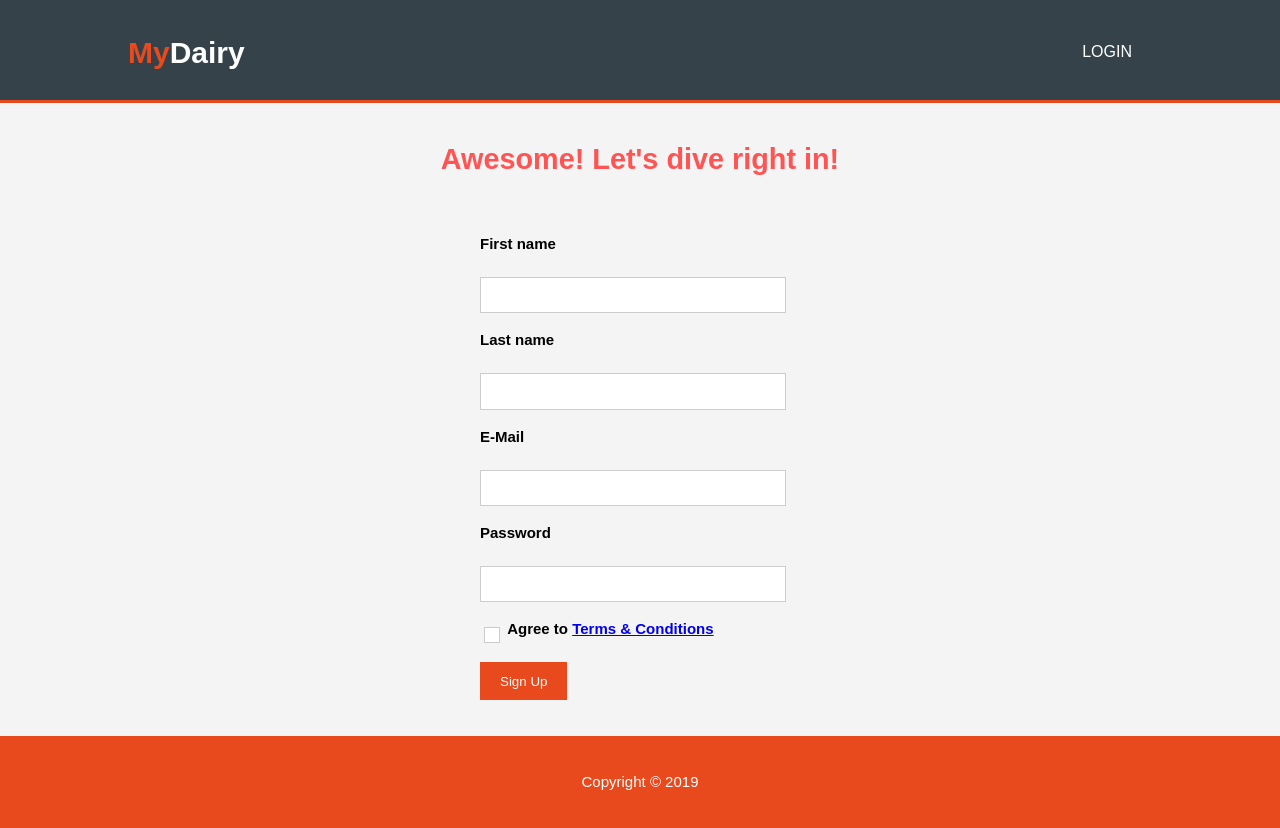
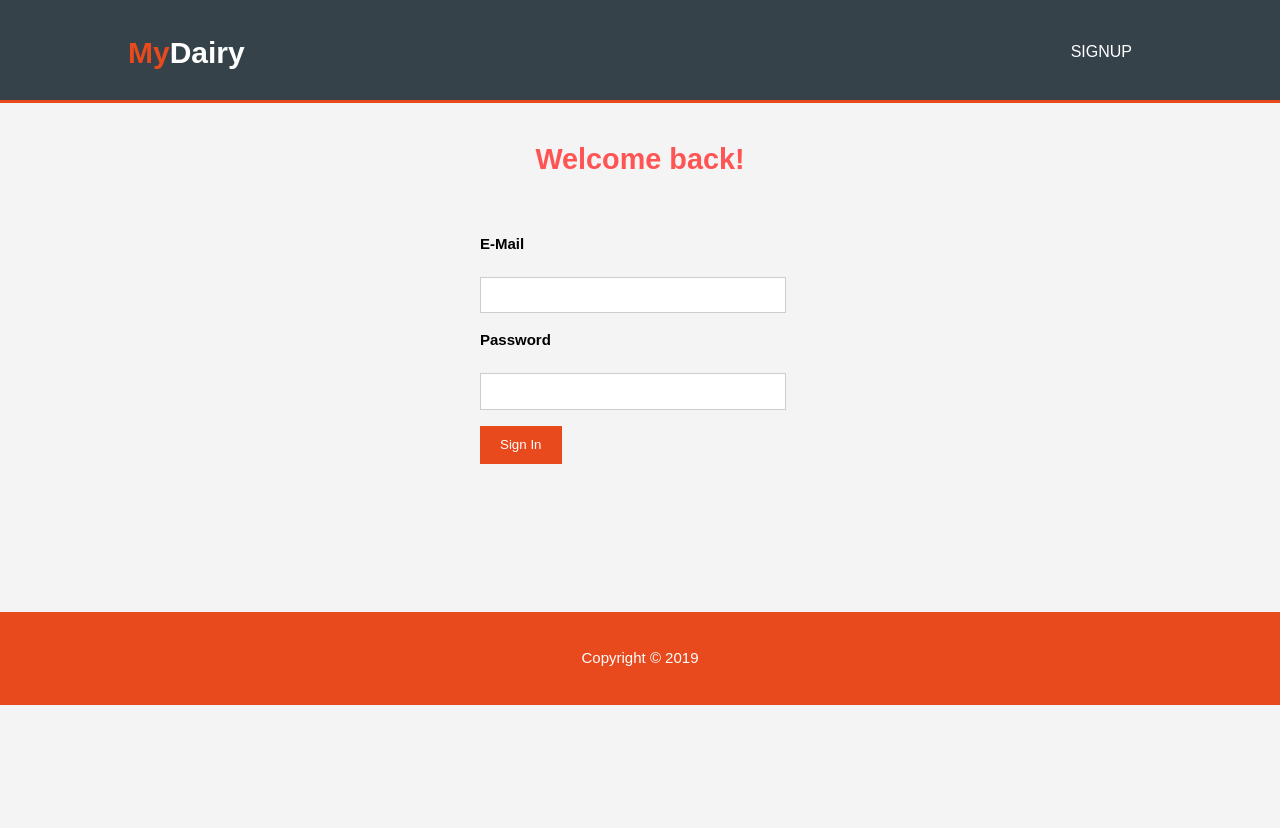
Before and after one commit to Muhire-Josue/MyDairy, a plain HTML site: page UI/signin.html in a window 1280 px wide. After the commit the page ends 800 px from the top, so only its background shows below. Drawn offline with Linux system fonts and the light colour scheme.

Commit message:
feature(Sign in): add Sign in
	- add navbar with sign up link
	- add email and password input fields
	- add sign in button
	- add footer

[Finishes #168750419]

```diff
--- a/UI/signup.html
+++ b/UI/signin.html
@@ -5,7 +5,7 @@
     <meta charset="utf-8">
     <meta name="viewport" content="width=device-width">
     <meta name="author" content="Josue Muhire">
-    <title>MyDairy | SignUp</title>
+    <title>MyDairy | SignIn</title>
     <link rel="stylesheet" href="./css/style.css">
 </head>
 
@@ -17,29 +17,22 @@
             </div>
             <nav>
                 <ul>
-                    <li><a href="singin.html">Login</a></li>
+                    <li><a href="signup.html">SignUp</a></li>
                 </ul>
             </nav>
         </div>
     </header>
     <main class="signup-page">
-        <h1 class="signup-title">Awesome! Let's dive right in!</h1>
+        <h1 class="signup-title">Welcome back!</h1>
         <form action="" class="signup-form">
-            <label for="first-name">First name</label>
-            <input type="text" id="first-name" required>
-            <label for="last-name">Last name</label>
-            <input type="text" id="last-name" required>
             <label for="email">E-Mail</label>
             <input type="email" id="email" required>
             <label for="password">Password</label>
             <input type="password" id="password" required>
-            <input type="checkbox" id="agree-terms" required>
-            <label for="agree-terms">Agree to
-                <a href="#">Terms &amp; Conditions</a>
-            </label>
-            <button type="submit" class="button">Sign Up</button>
+            <button type="submit" class="button">Sign In</button>
         </form>
     </main>
+    <br/><br/> <br/><br/><br/>
     <footer>
         <p>Copyright &copy; 2019</p>
     </footer>
```
